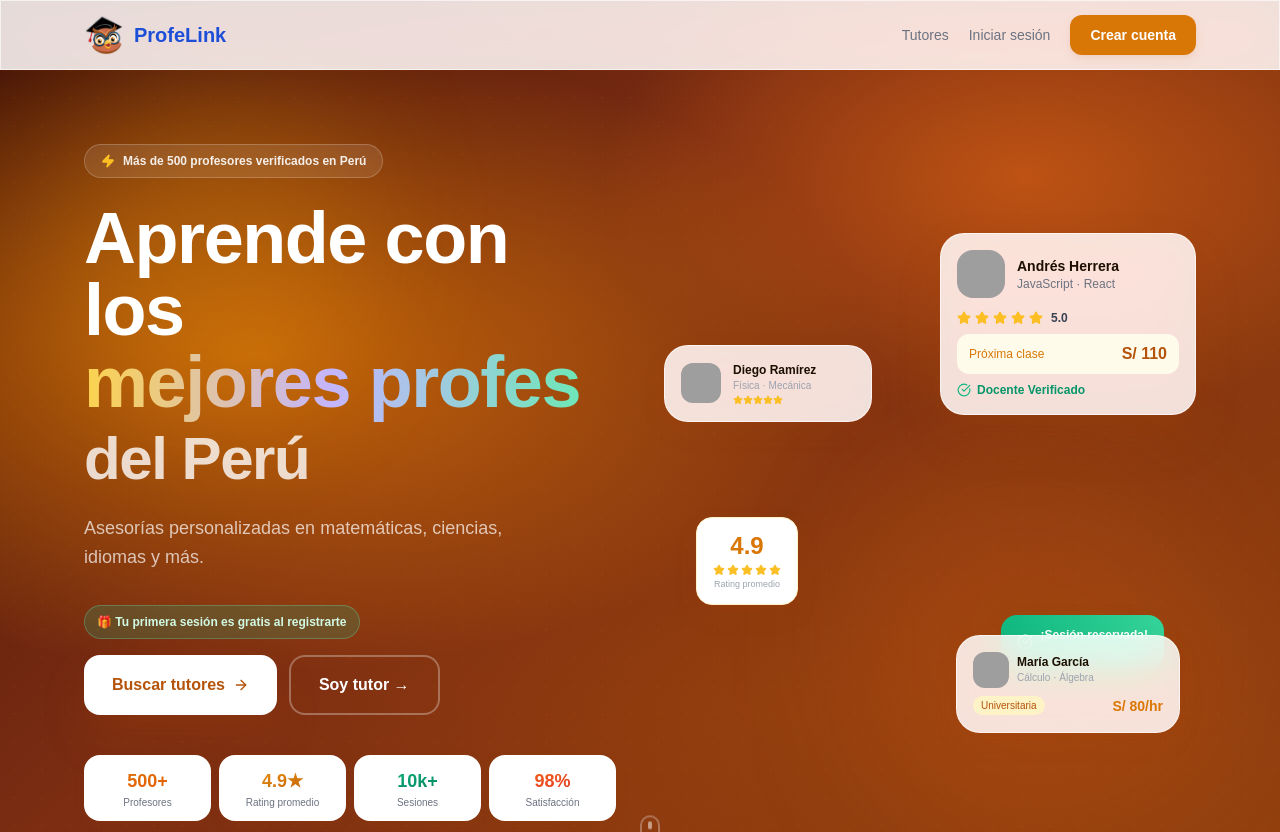
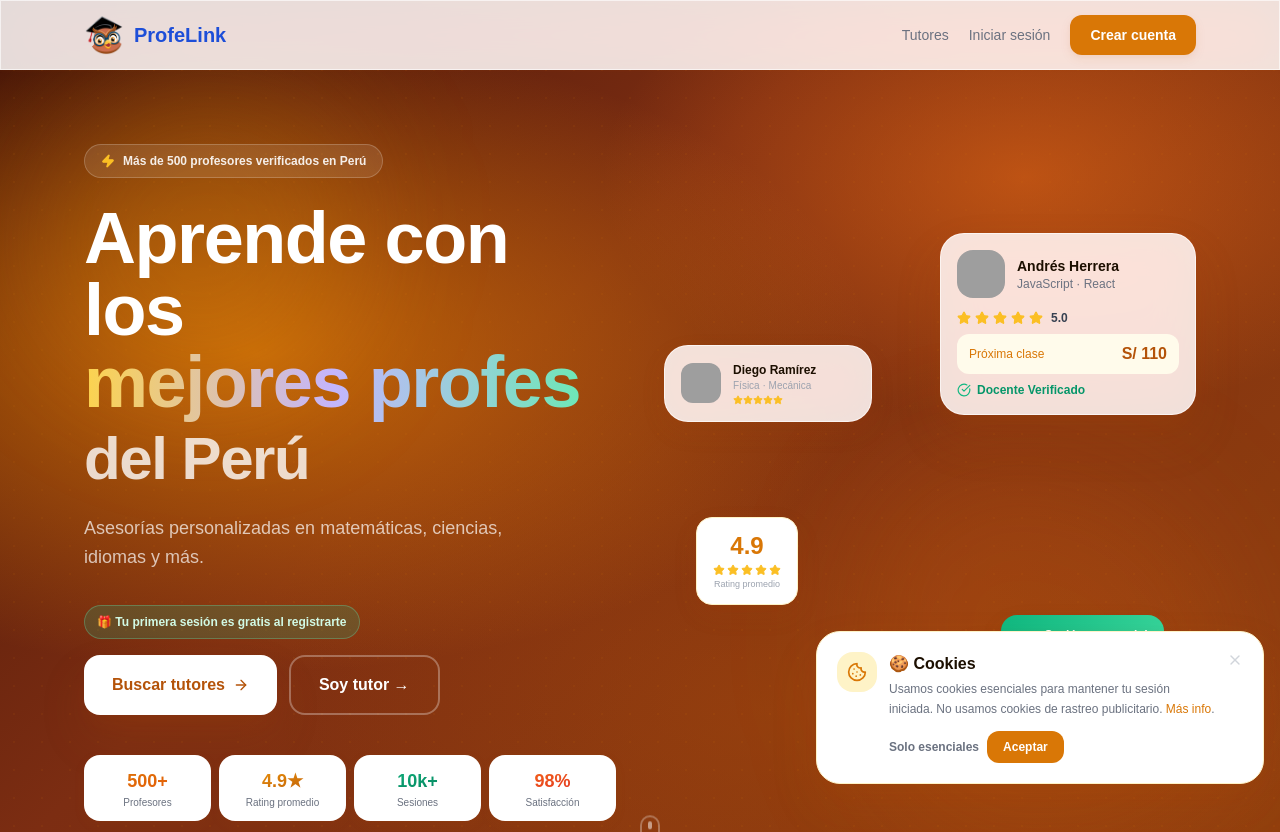
Before and after one commit to ppyecom/profelink-mvp, a Next.js app: page / in a window 1280 px wide. Shown: the top 832 px of the page. Built offline with nearby package versions, Linux system fonts and the light colour scheme; no server answers; grey boxes are pictures that could not be loaded.

Commit message:
feat: banner de consentimiento de cookies
- Banner inferior derecho con opciones Aceptar / Solo esenciales
- Persiste decisión en localStorage
- Link a página de privacidad
- Cumple GDPR/Ley 29733 (PE)

```diff
--- a/app/layout.tsx
+++ b/app/layout.tsx
@@ -1,6 +1,7 @@
 import type { Metadata, Viewport } from "next";
 import "./globals.css";
 import PWARegister from "@/components/pwa/PWARegister";
+import CookieBanner from "@/components/layout/CookieBanner";
 
 export const metadata: Metadata = {
   title: "ProfeLink — Asesorías académicas en Perú",
@@ -30,6 +31,7 @@ export default function RootLayout({ children }: { children: React.ReactNode })
       <body className="antialiased">
         <PWARegister />
         {children}
+        <CookieBanner />
       </body>
     </html>
   );
--- /dev/null
+++ b/components/layout/CookieBanner.tsx
@@ -0,0 +1,61 @@
+"use client";
+
+import { useEffect, useState } from "react";
+import Link from "next/link";
+import { Cookie, X } from "lucide-react";
+
+const KEY = "profelink_cookies_consent";
+
+export default function CookieBanner() {
+  const [visible, setVisible] = useState(false);
+
+  useEffect(() => {
+    if (typeof window === "undefined") return;
+    const consent = localStorage.getItem(KEY);
+    if (!consent) setVisible(true);
+  }, []);
+
+  const aceptar = () => {
+    localStorage.setItem(KEY, "accepted");
+    setVisible(false);
+  };
+
+  const rechazar = () => {
+    localStorage.setItem(KEY, "rejected");
+    setVisible(false);
+  };
+
+  if (!visible) return null;
+
+  return (
+    <div className="fixed bottom-4 left-4 right-4 md:left-auto md:right-4 md:max-w-md z-50 animate-fade-up">
+      <div className="bg-white rounded-3xl shadow-elev-4 border border-amber-100 p-5">
+        <div className="flex items-start gap-3">
+          <div className="w-10 h-10 bg-amber-100 rounded-2xl flex items-center justify-center flex-shrink-0">
+            <Cookie className="w-5 h-5 text-amber-600" />
+          </div>
+          <div className="flex-1">
+            <p className="font-heading font-bold text-brand-text mb-1">🍪 Cookies</p>
+            <p className="text-xs text-gray-500 leading-relaxed">
+              Usamos cookies esenciales para mantener tu sesión iniciada. No usamos cookies de rastreo publicitario.{" "}
+              <Link href="/privacidad" className="text-amber-600 hover:underline">Más info</Link>.
+            </p>
+            <div className="flex gap-2 mt-3">
+              <button onClick={rechazar}
+                className="text-xs text-gray-500 hover:text-gray-700 font-semibold">
+                Solo esenciales
+              </button>
+              <button onClick={aceptar}
+                className="bg-amber-600 hover:bg-amber-700 text-white text-xs font-bold px-4 py-2 rounded-xl">
+                Aceptar
+              </button>
+            </div>
+          </div>
+          <button onClick={rechazar} className="text-gray-300 hover:text-gray-600">
+            <X className="w-4 h-4" />
+          </button>
+        </div>
+      </div>
+    </div>
+  );
+}
```
